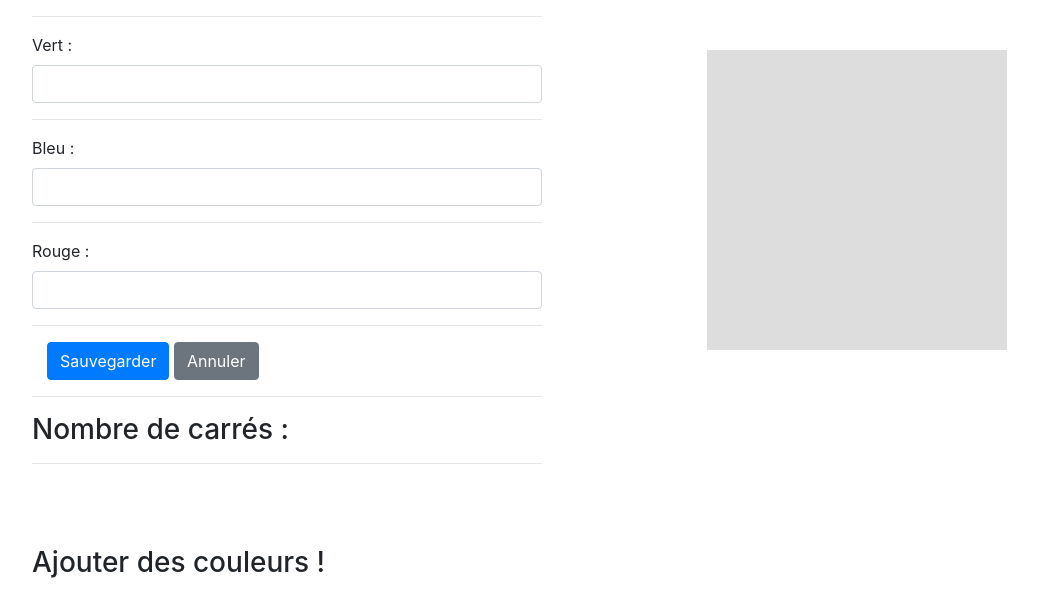
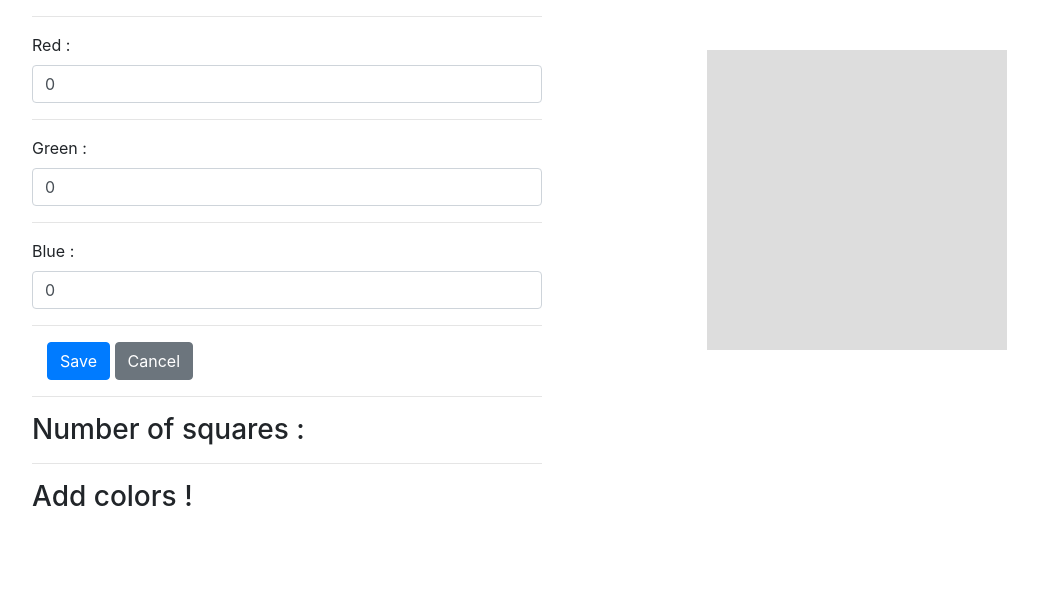
Before and after one commit to manonxrray/color-picker, a website: page index.html in a window 1280 px wide. Shown: the whole page, without its empty margins (68-1106 px from the left). Drawn offline with nearby package versions, Linux system fonts and the light colour scheme.

Commit message:
Buttons event listeners ok, RGB array is ready for CSS! :muscle:

```diff
--- a/index.html
+++ b/index.html
@@ -14,31 +14,31 @@
         <div class="col-12">
           <hr />
           <div class="form-group">
-            <label>Vert : </label>
-            <input class="form-control" type="number" />
+            <label>Red : </label>
+            <input class="form-control" v-model="red" type="number" />
           </div>
           <hr />
           <div class="form-group">
-            <label>Bleu : </label>
-            <input class="form-control" type="number" />
+            <label>Green : </label>
+            <input class="form-control" v-model="green" type="number" />
           </div>
           <hr />
           <div class="form-group">
-            <label>Rouge :</label>
-            <input class="form-control" type="number" />
+            <label>Blue :</label>
+            <input class="form-control" v-model="blue" type="number" />
           </div>
           <hr />
           <div class="col-12">
-            <button class="btn btn-primary">Sauvegarder</button>
-            <button class="btn btn-secondary">Annuler</button>
+            <button class="btn btn-primary" v-on:click="saveSquare">Save</button>
+            <button class="btn btn-secondary" v-on:click="reset">Cancel</button>
           </div>
           <hr />
-            <h3> Nombre de carrés : </h3>
+            <h3> Number of squares : </h3>
           <hr />
-          <div class="col-12">
+          <div class="col-12" v-if="numberOfSquares">
             <div class="prevsquare"></div>
           </div>
-          <h3 > Ajouter des couleurs !</h3>
+          <h3 v-else > Add colors !</h3>
         </div>
       </div>
       <div class="col-6">
@@ -51,6 +51,36 @@
     new Vue({
       el:'#app',
       data: {
+        red: 0,
+        green: 0,
+        blue: 0,
+        squares: []
+      },
+      methods: {
+        resetColors(){
+          // So we don't have to repeat ourselves in next methods
+          this.red = 0;
+          this.green = 0;
+          this.blue = 0;
+        },
+        saveSquare(){
+          // Everytime the "Save" button is clicked, the new rgb string is saved in the squares array
+          this.squares.push(`rgb(${ this.red },${ this.green },${ this.blue })`);
+          console.log(this.squares);
+          // And we reset the rgb input values to 0
+          this.resetColors()
+        },
+        reset(){
+          // Simply reset all data values to 0
+          this.squares = [];
+          this.resetColors()
+        }
+      },
+      computed: {
+        // Here, we use computed and not methods so the squares array length can be noticed
+        numberOfSquares() {
+          return this.squares.length
+        }
       }
     })
   </script>
```
